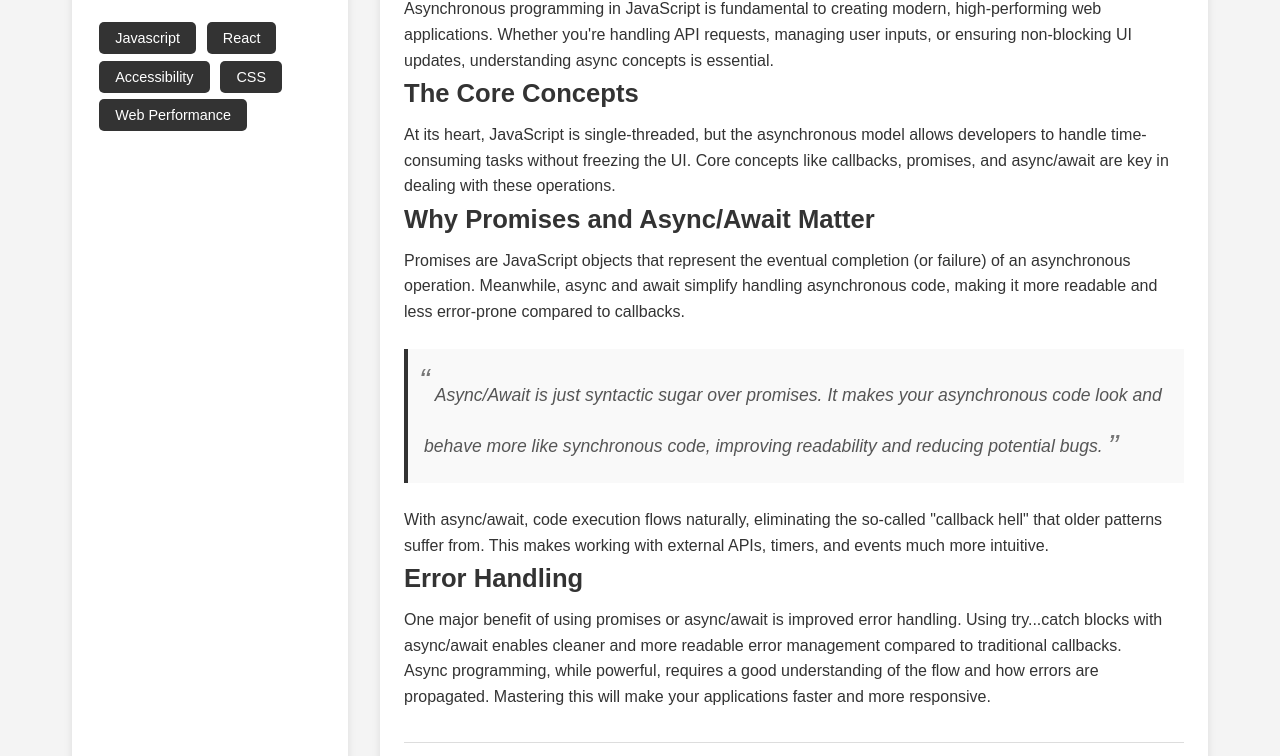
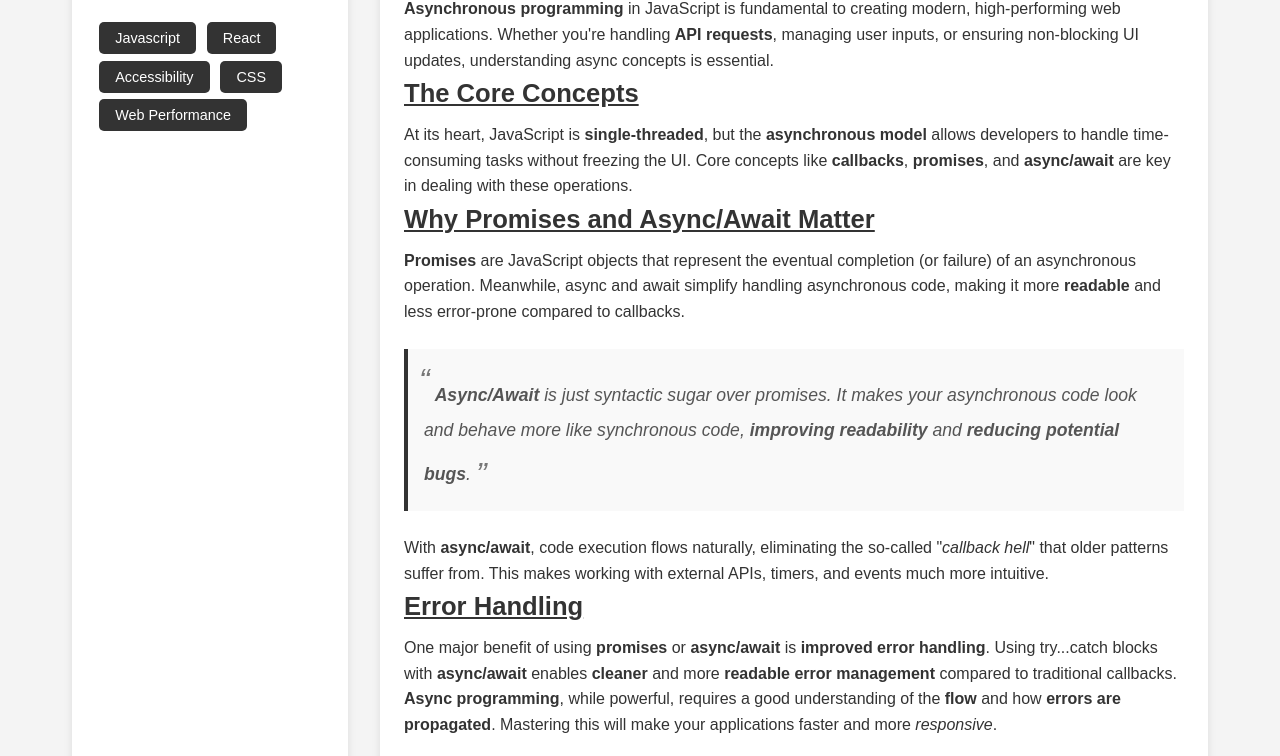
Before and after one commit to THEPEACEMAKER/Personal-Blog-Website, a plain HTML site: page pages/understanding-async-in-javascript.html in a window 1280 px wide. Shown: the part 580-1336 px from the top of the page. Drawn offline with Linux system fonts and the light colour scheme.

Commit message:
used <u> <b> and <em> tags

```diff
--- a/assets/css/blog.css
+++ b/assets/css/blog.css
@@ -262,3 +262,11 @@ hr {
         text-align: center;
     }
 }
+
+
+@media (max-width: 490px) {
+    /* mobile Design for Post Pages */
+    .social-share {
+        display: none;
+    }
+}
--- a/pages/understanding-async-in-javascript.html
+++ b/pages/understanding-async-in-javascript.html
@@ -45,24 +45,24 @@
                 </figure>
                 <hr>
 
-                <h1>Understanding Async in Javascript</h1>
+                <h1><u>Understanding Async in Javascript</u></h1>
 
-                <p>Asynchronous programming in JavaScript is fundamental to creating modern, high-performing web applications. Whether you're handling API requests, managing user inputs, or ensuring non-blocking UI updates, understanding async concepts is essential.</p>
+                <p><b>Asynchronous programming</b> in JavaScript is fundamental to creating modern, high-performing web applications. Whether you're handling <b>API requests</b>, managing user inputs, or ensuring non-blocking UI updates, understanding async concepts is essential.</p>
 
-                <h2>The Core Concepts</h2>
-                <p>At its heart, JavaScript is single-threaded, but the asynchronous model allows developers to handle time-consuming tasks without freezing the UI. Core concepts like callbacks, promises, and async/await are key in dealing with these operations.</p>
+                <h2><u>The Core Concepts</u></h2>
+                <p>At its heart, JavaScript is <b>single-threaded</b>, but the <b>asynchronous model</b> allows developers to handle time-consuming tasks without freezing the UI. Core concepts like <b>callbacks</b>, <b>promises</b>, and <b>async/await</b> are key in dealing with these operations.</p>
 
-                <h2>Why Promises and Async/Await Matter</h2>
-                <p>Promises are JavaScript objects that represent the eventual completion (or failure) of an asynchronous operation. Meanwhile, <code>async</code> and <code>await</code> simplify handling asynchronous code, making it more readable and less error-prone compared to callbacks.</p>
+                <h2><u>Why Promises and Async/Await Matter</u></h2>
+                <p><b>Promises</b> are JavaScript objects that represent the eventual completion (or failure) of an asynchronous operation. Meanwhile, <code>async</code> and <code>await</code> simplify handling asynchronous code, making it more <b>readable</b> and less error-prone compared to callbacks.</p>
 
-                <blockquote>Async/Await is just syntactic sugar over promises. It makes your asynchronous code look and behave more like synchronous code, improving readability and reducing potential bugs.</blockquote>
+                <blockquote><b><em>Async/Await</em></b> is just syntactic sugar over promises. It makes your asynchronous code look and behave more like synchronous code, <b>improving readability</b> and <b>reducing potential bugs</b>.</blockquote>
 
-                <p>With async/await, code execution flows naturally, eliminating the so-called "callback hell" that older patterns suffer from. This makes working with external APIs, timers, and events much more intuitive.</p>
+                <p>With <b>async/await</b>, code execution flows naturally, eliminating the so-called "<em>callback hell</em>" that older patterns suffer from. This makes working with external APIs, timers, and events much more intuitive.</p>
 
-                <h2>Error Handling</h2>
-                <p>One major benefit of using promises or async/await is improved error handling. Using <code>try...catch</code> blocks with async/await enables cleaner and more readable error management compared to traditional callbacks.</p>
+                <h2><u>Error Handling</u></h2>
+                <p>One major benefit of using <b>promises</b> or <b>async/await</b> is <b>improved error handling</b>. Using <code>try...catch</code> blocks with <b>async/await</b> enables <b>cleaner</b> and more <b>readable error management</b> compared to traditional callbacks.</p>
 
-                <p>Async programming, while powerful, requires a good understanding of the flow and how errors are propagated. Mastering this will make your applications faster and more responsive.</p>
+                <p><b>Async programming</b>, while powerful, requires a good understanding of the <b>flow</b> and how <b>errors are propagated</b>. Mastering this will make your applications faster and more <em>responsive</em>.</p>
 
                 <!-- Social Media Share Links -->
                 <div class="social-share">
```
